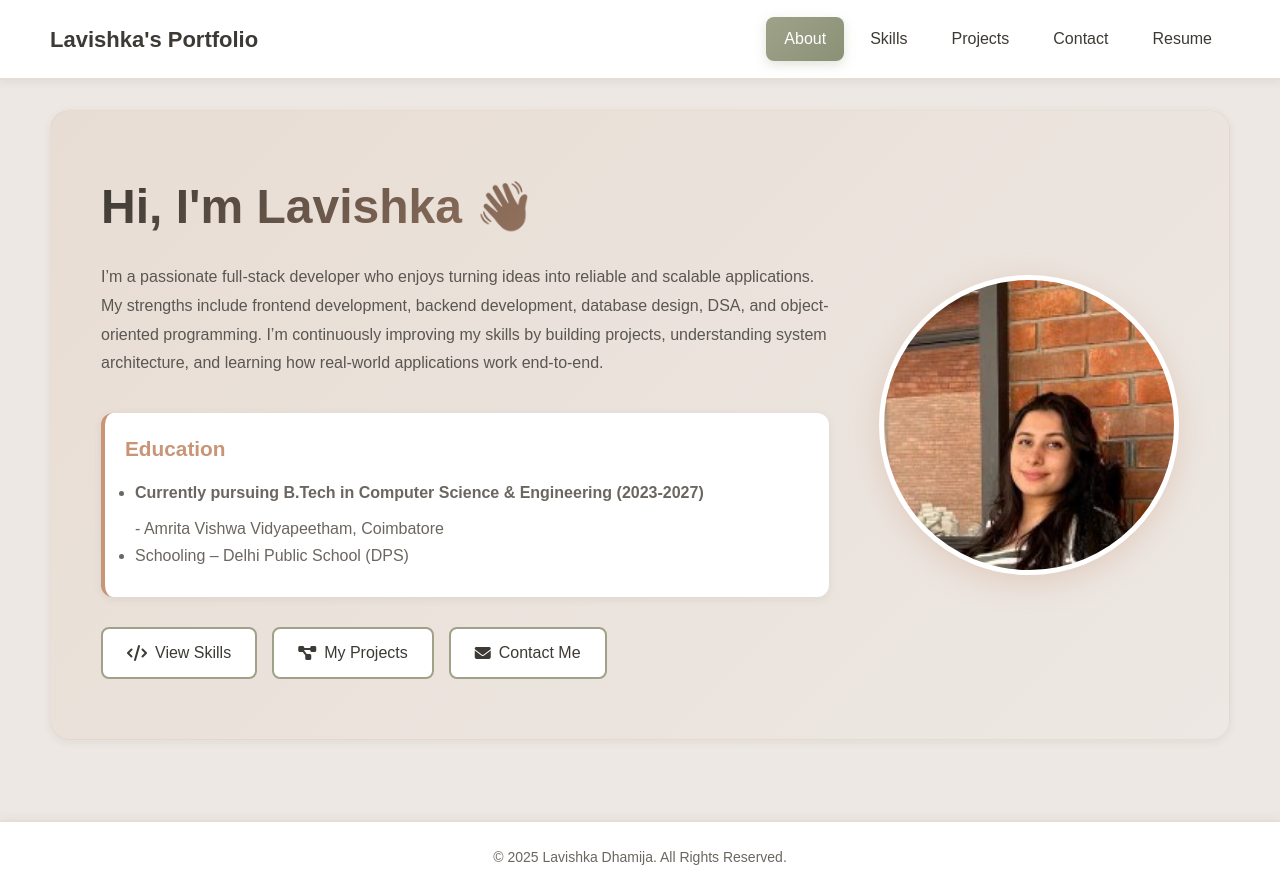
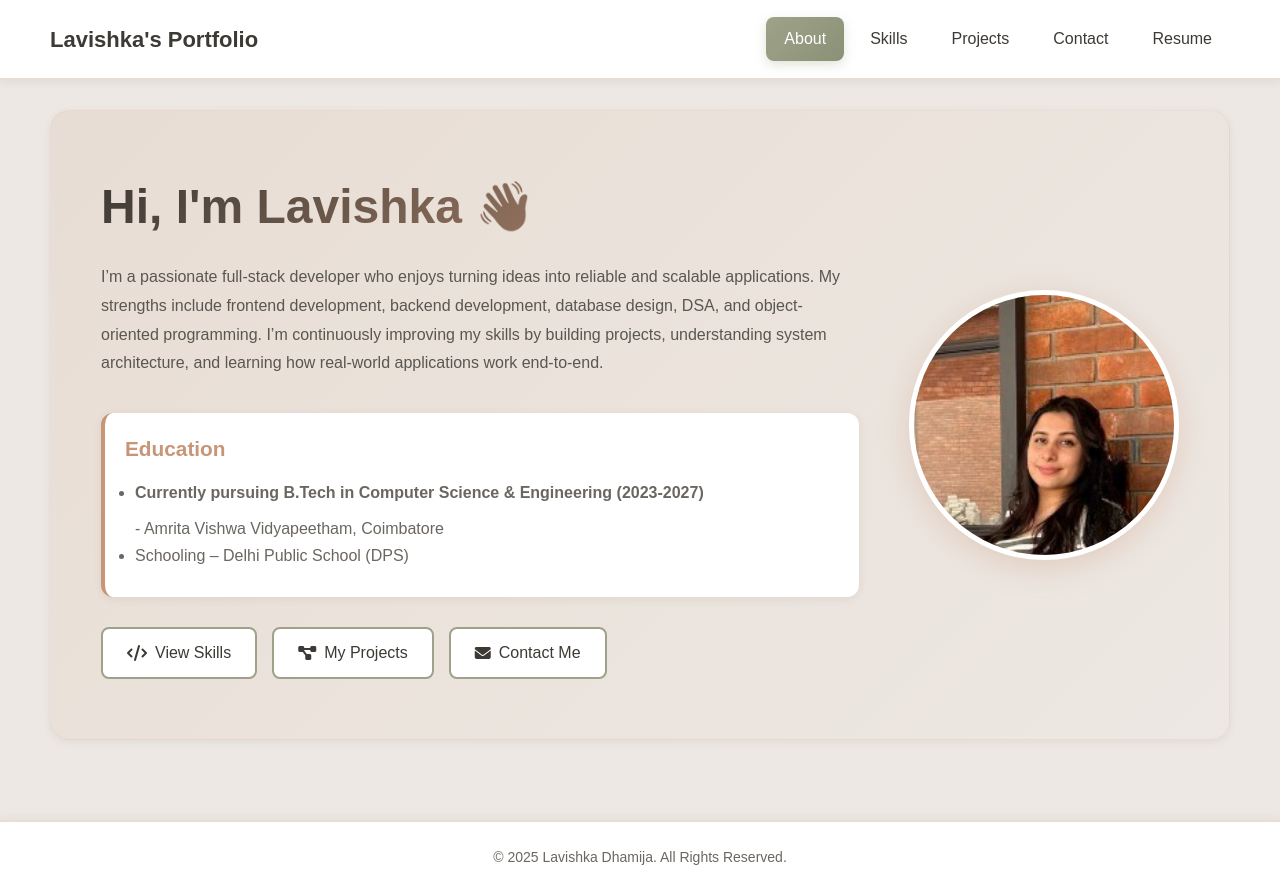
Before and after one commit to LavishkaDhamija/portfolio-website, a React (Vite) app: page /#/ in a window 1280 px wide. Built offline with nearby package versions, Linux system fonts and the light colour scheme.

Commit message:
changed size

```diff
--- a/src/App.css
+++ b/src/App.css
@@ -253,8 +253,8 @@ nav .right a.active::before {
 }
 
 .hero-section .headshot img {
-  width: 300px;
-  height : 300px;
+  width: 270px;
+  height : 270px;
   object-fit: cover;
   border-radius: 50%;
   box-shadow: 0 8px 30px rgba(201, 149, 119, 0.3);
```
